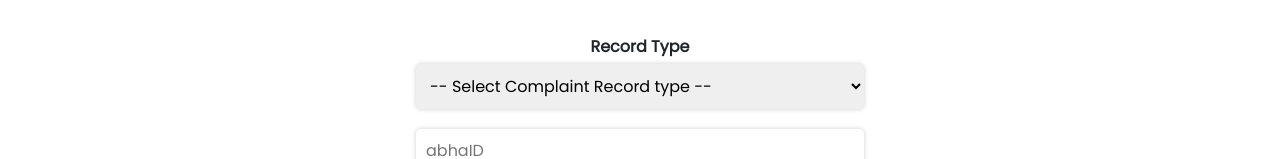
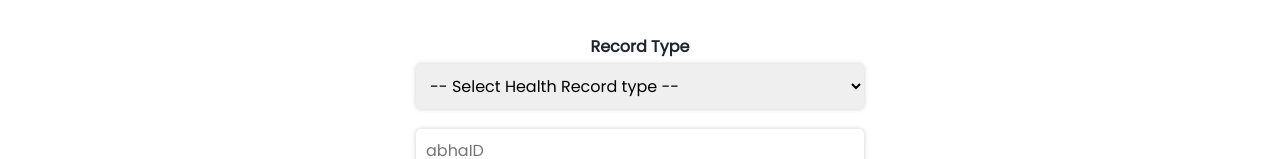
Before and after one commit to Healthcare-Application-Development/had-frontend, a React (Create React App) app: page /receptionist/healthrecord in a window 1280 px wide. Shown: the part 217-376 px from the top of the page. Built offline with nearby package versions, Linux system fonts and the light colour scheme.

Commit message:
changed complain type

```diff
--- a/src/features/Receptionist/RegisterHealthrecord/RegisterHealthRecords.css
+++ b/src/features/Receptionist/RegisterHealthrecord/RegisterHealthRecords.css
@@ -1,4 +1,4 @@
-/* ComplaintForm.css */
+
 .health-form-container {
     width: 100%;
     max-width: 600px;
--- a/src/features/Receptionist/RegisterHealthrecord/RegisterHealthRecords.js
+++ b/src/features/Receptionist/RegisterHealthrecord/RegisterHealthRecords.js
@@ -2,7 +2,7 @@ import React, { useState } from 'react';
 import './RegisterHealthRecords.css';
 
 function RegisterHealthRecords() {
-  const [complaintType, setComplaintType] = useState('');
+  const [healthRecordType, setHealthrecordType] = useState('');
   const [abhaID, setAbhaID] = useState('');
   const [description, setDescription] = useState('');
   const [file, setFile] = useState(null);
@@ -14,7 +14,7 @@ function RegisterHealthRecords() {
 
 
     const formData = {
-      complaintType: complaintType,
+      healthRecordType: healthRecordType,
       abhaID: abhaID,
       description: description,
 
@@ -60,12 +60,12 @@ function RegisterHealthRecords() {
       <form onSubmit={handleSubmit} className="health-form">
         <label className="health-form-label">Record Type</label>
         <select
-          id="complaintType"
-          value={complaintType}
-          onChange={(event) => setComplaintType(event.target.value)}
+          id="healthRecordType"
+          value={healthRecordType}
+          onChange={(event) => setHealthrecordType(event.target.value)}
           className="health-form-select"
         >
-          <option value="">-- Select Complaint Record type --</option>
+          <option value="">-- Select Health Record type --</option>
           <option value="X-ray">X-ray</option>
           <option value="Heart">Heart</option>
           <option value="Blood">Blood</option>
```
